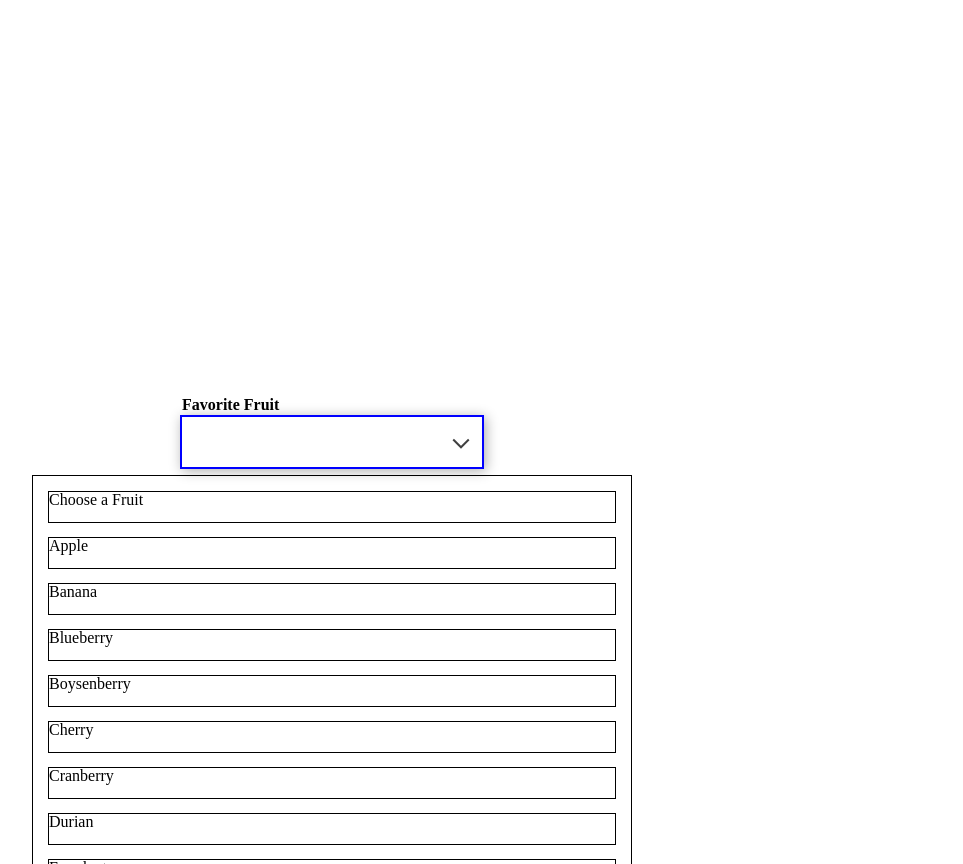
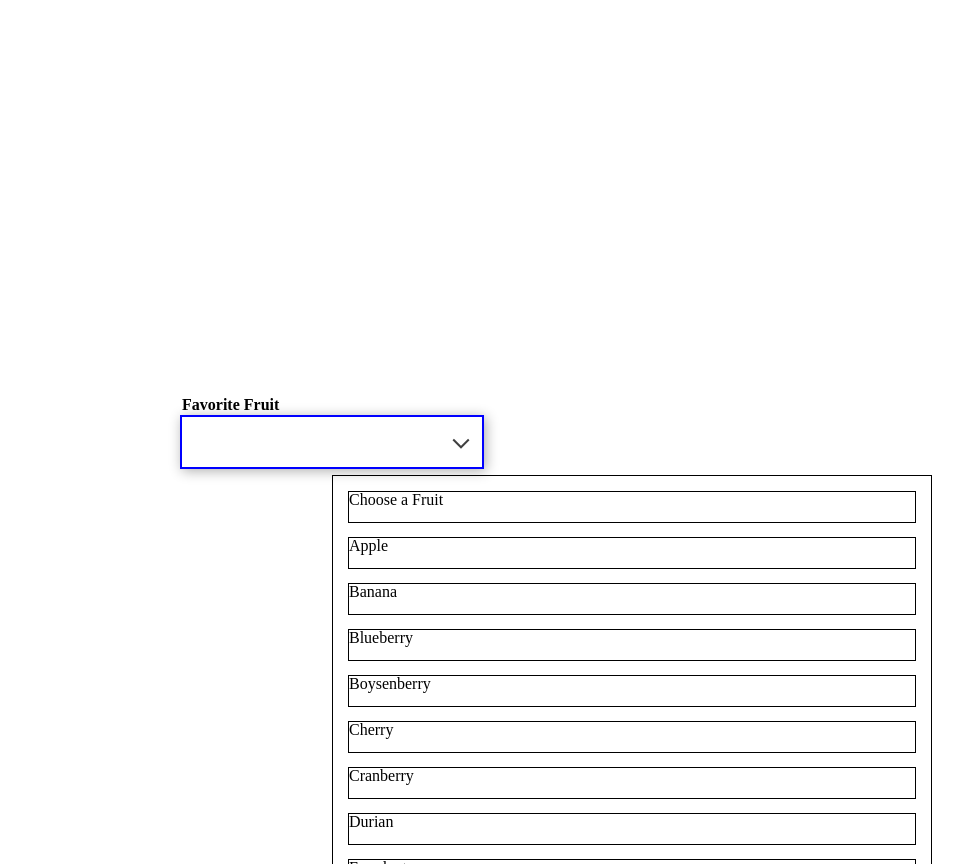
Before and after one commit to BrianARuff/test-gitdoc-extension, a React (Vite) app: page / in a window 1280 px wide. Both pictures are taken after a click on the element 640 px from the left and 442 px from the top of the page. Shown: the whole page, without its empty margins (308-1271 px from the left). Built offline with nearby package versions, Linux system fonts and the light colour scheme.

Commit message:
Oct 15, 2024, 7:51 AM

```diff
--- a/src/App.tsx
+++ b/src/App.tsx
@@ -3,6 +3,30 @@ import { Combobox, ComboxBoxOption } from "./ComboBox";
 
 const options = [
   "Choose a Fruit",
+  "Apple",
+  "Banana",
+  "Blueberry",
+  "Boysenberry",
+  "Cherry",
+  "Cranberry",
+  "Durian",
+  "Eggplant",
+  "Fig",
+  "Grape",
+  "Guava",
+  "Huckleberry",
+  "Apple",
+  "Banana",
+  "Blueberry",
+  "Boysenberry",
+  "Cherry",
+  "Cranberry",
+  "Durian",
+  "Eggplant",
+  "Fig",
+  "Grape",
+  "Guava",
+  "Huckleberry",
   "Apple",
   "Banana",
   "Blueberry",
--- a/src/ComboBox.tsx
+++ b/src/ComboBox.tsx
@@ -59,10 +59,7 @@ export const Combobox = ({
   const [selectedOption, setSelectedOption] = useState<ComboxBoxOption | null>(
     null
   );
-  const [listboxRect, setListboxRect] = useState<{ x: number; y: number }>({
-    x: 0,
-    y: 0,
-  });
+  const [transform, setTransform] = useState<string>("");
 
   const uid = useId();
   const comboboxId = `combobox__${uid}`;
@@ -79,13 +76,11 @@ export const Combobox = ({
         const buttonRect = comboboxRef.current.getBoundingClientRect();
         const listboxRect = listboxRef.current.getBoundingClientRect();
 
-        const y = buttonRect?.y + buttonRect.height + 8;
-        const x =
+        const translateY = buttonRect?.y + buttonRect.height + 8;
+        const translateX =
           buttonRect?.x + buttonRect?.width / 2 - listboxRect?.width / 2;
-        setListboxRect({
-          x,
-          y,
-        });
+
+        setTransform(`translate(${translateX}px, ${translateY}px)`);
       }
     };
 
@@ -215,10 +210,15 @@ export const Combobox = ({
           ref={listboxRef}
           id={`comboboxListbox__${uid}`}
           aria-labelledby={comboboxLabelId}
-          className={isOpen ? "show combobox-listbox" : "hide combobox-listbox"}
+          className={
+            isOpen && transform
+              ? "show combobox-listbox"
+              : "hide combobox-listbox"
+          }
           style={{
-            top: listboxRect.y + "px",
-            left: listboxRect.x + "px",
+            top: "0",
+            left: "0",
+            transform,
             minWidth: "200px",
           }}
         >
```
